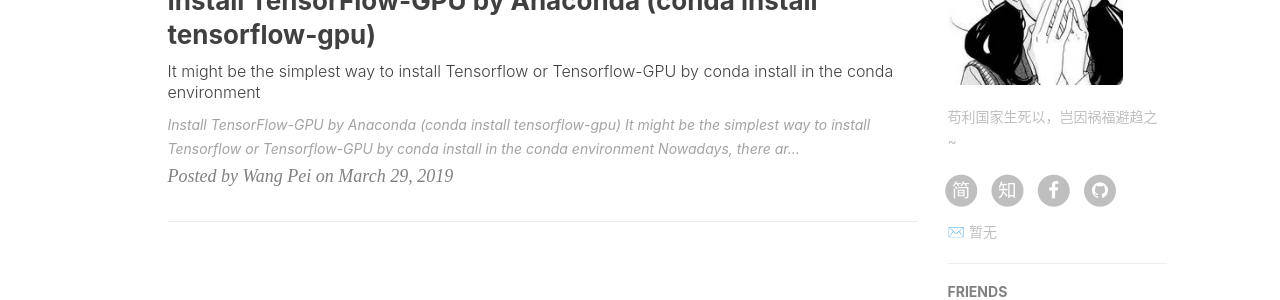
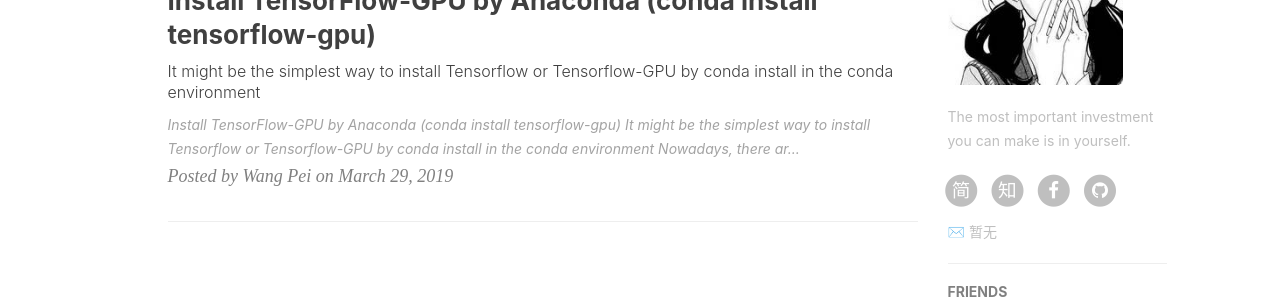
Before and after one commit to irinayu360/irinayu.github.io, a Jekyll site: the page built from index.html, in a window 1280 px wide. Shown: the part 674-974 px from the top of the page. Built offline with Jekyll 4.4.1, drawn with Linux system fonts in a browser that asks for light colours; nearby versions of some CDN libraries; the list of posts is cut into pages by our own code; comment, search, counter and statistics services are not loaded.

Commit message:
Update _config.yml

```diff
--- a/_config.yml
+++ b/_config.yml
@@ -11,7 +11,7 @@
 
 # Sidebar settings
 sidebar: true                           # whether or not using Sidebar.
-sidebar-about-description: "苟利国家生死以，岂因祸福避趋之~"
+sidebar-about-description: "The most important investment you can make is in yourself."
 sidebar-avatar: /img/avatar_binggan.jpg      # use absolute URL, seeing it's used in both `/` and `/about/`
 
 
```
